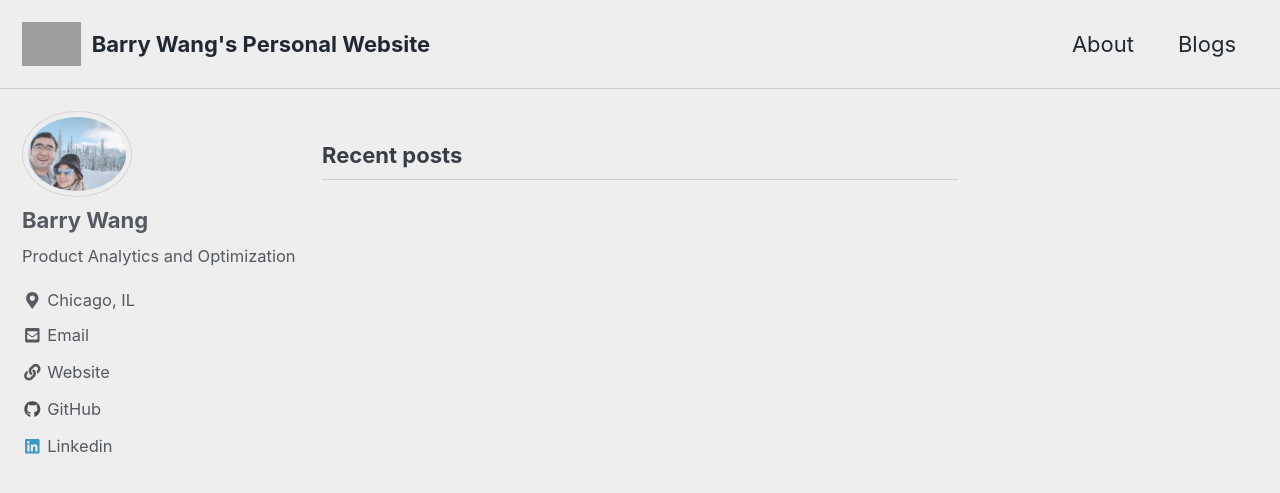
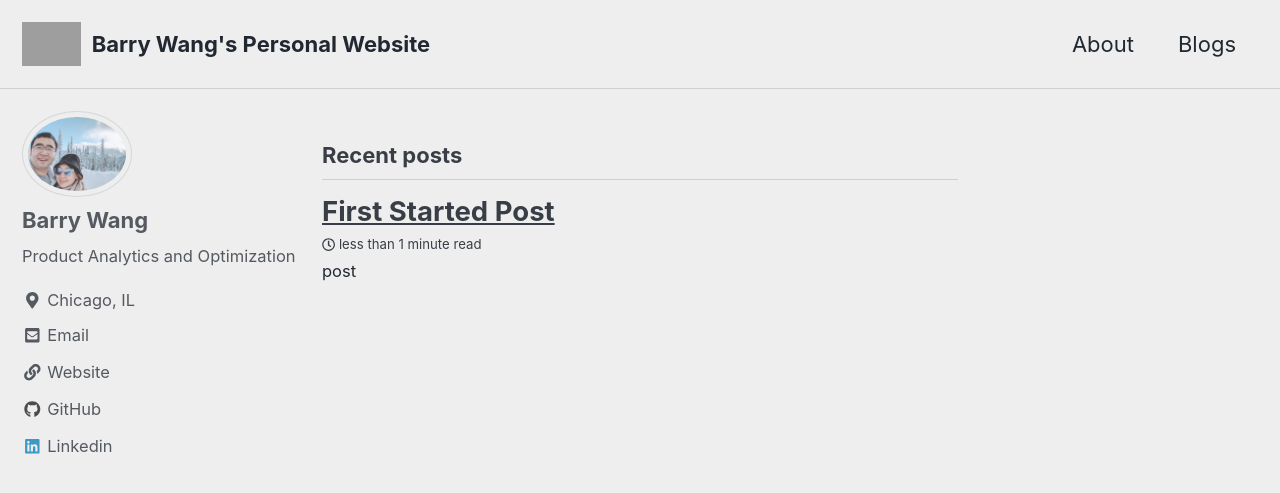
Before and after one commit to mw4ccBarry/mw4ccBarry.github.io, a Jekyll site: the page built from index.html, in a window 1280 px wide and 900 px high. Shown: the top 493 px of the window. Built offline with Jekyll 4.4.1, drawn with Linux system fonts in a browser that asks for light colours; cached includes are drawn as plain includes; nearby versions of some CDN libraries; the list of posts is cut into pages by our own code; grey boxes are pictures that could not be loaded.

Commit message:
test_post

```diff
--- /dev/null
+++ b/_posts/2020-05-02-first-started-post.md
@@ -0,0 +1 @@
+* post
```
Also changed, not shown: _config.yml (line endings or trailing spaces), 1 other file.
